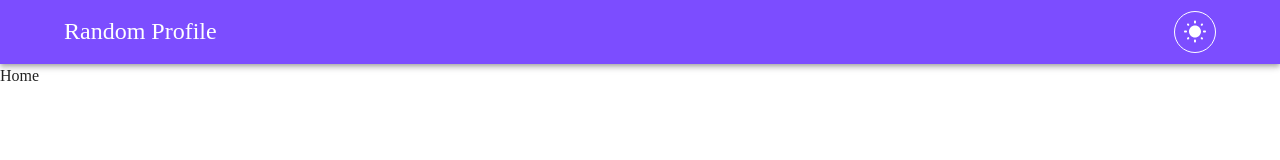
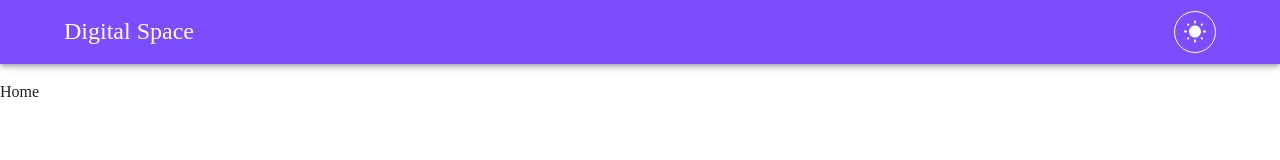
Before and after one commit to Sumeda98/Digital-Space, a React (Create React App) app: page / in a window 1280 px wide. Shown: the top 160 px of the page. Built offline with nearby package versions, Linux system fonts and the light colour scheme.

Commit message:
Chnage name

```diff
--- a/src/Layout/Header.jsx
+++ b/src/Layout/Header.jsx
@@ -15,7 +15,7 @@ export default function Header({ toggleThemeMode, darkMode }) {
         <Toolbar>
           <Container sx={{ display: "flex" }}>
             <Typography variant="h5" sx={{ flexGrow: 1 ,pt:'4px'}}>
-              Random Profile
+            Digital Space
             </Typography>
             <IconButton sx={{border:'1px solid'}} color="inherit" onClick={toggleThemeMode}>
               {darkMode ? < NightsStayIcon/> : <WbSunnyRoundedIcon />}
--- a/src/pages/Home.jsx
+++ b/src/pages/Home.jsx
@@ -2,7 +2,10 @@ import React from 'react'
 
 const Home = () => {
   return (
-    <div>Home</div>
+    <div>
+      <p> Home</p>
+
+      </div>
   )
 }
 
```
